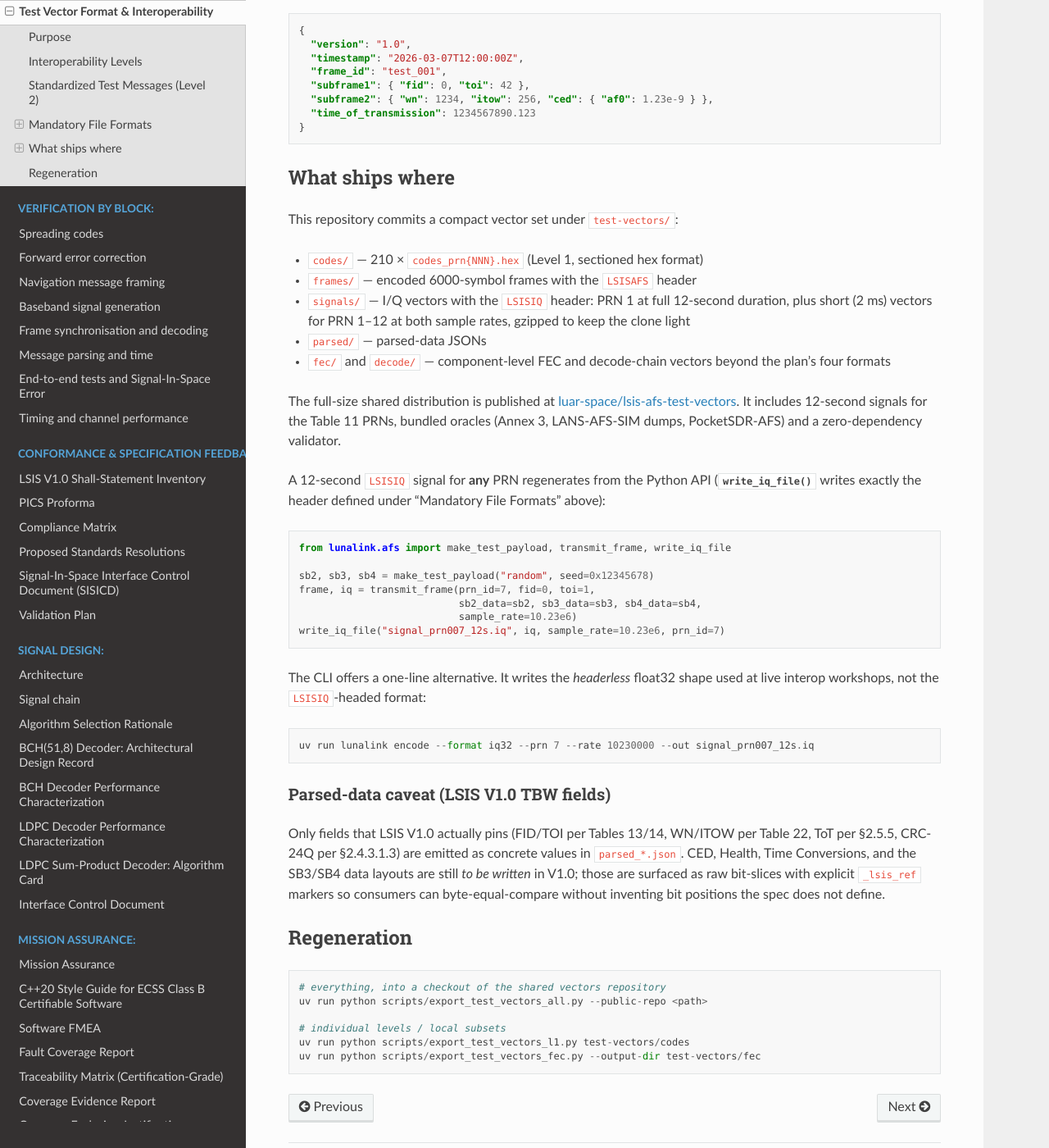
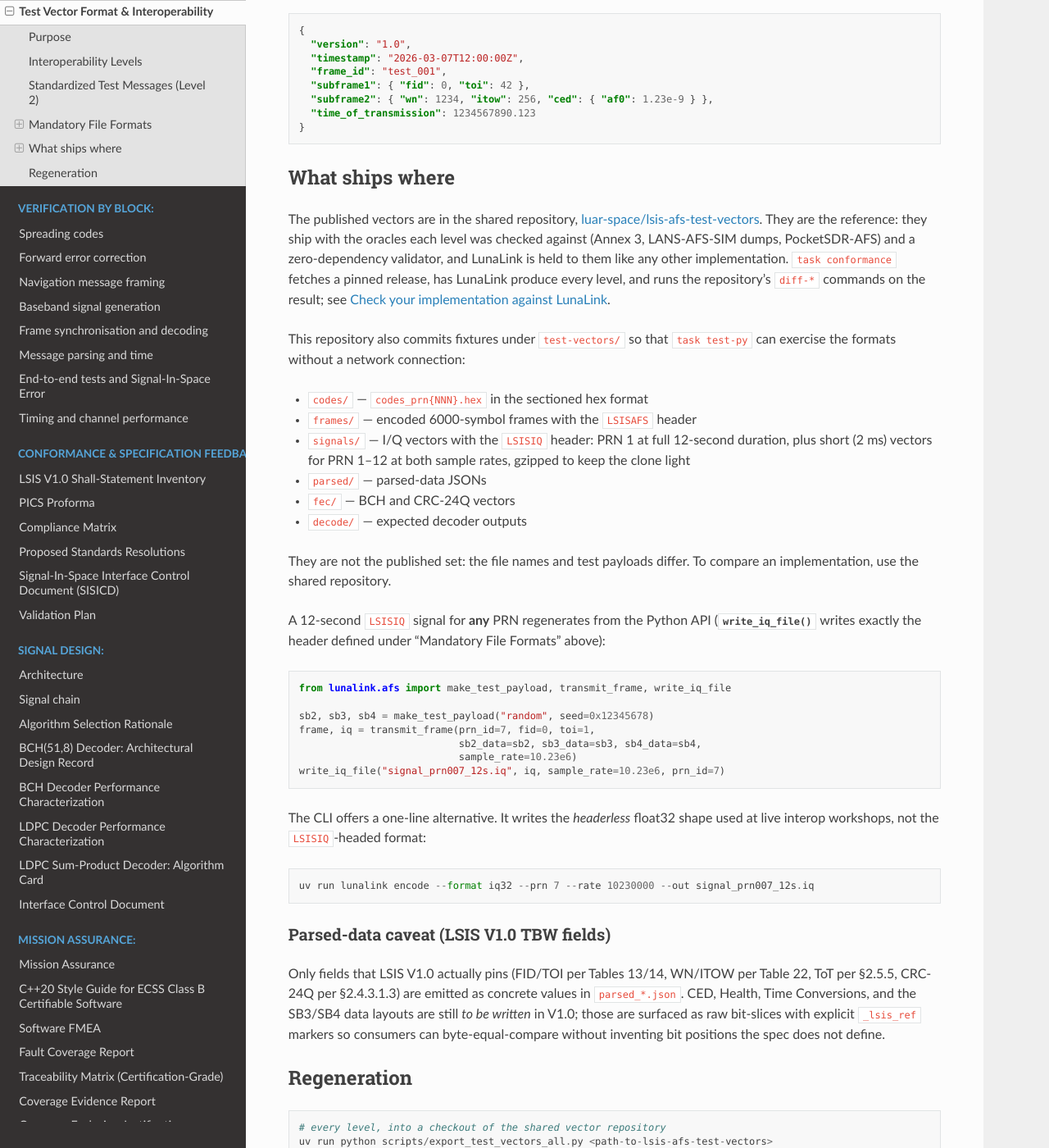
Before and after one commit to luar-space/lunalink, a Sphinx documentation site: the page built from docs/test_vectors.rst, in a window 1280 px wide and 1400 px high, scrolled down 2222 px. Shown: the whole window at 82% size. Built offline with Sphinx 7.4.7 and the Read the Docs theme 3.1.0, drawn with Linux system fonts in a browser that asks for light colours; pages that are not in the unit, such as notebooks, are missing from menus; some of the changed text lies outside the part shown.

Commit message:
docs: the shared vectors are the reference; task conformance checks LunaLink
test_vectors.rst presented the in-repo set as what ships and gave two
regeneration commands that fail (--public-repo, --output-dir).  It now
names the shared repository as the published reference, describes
test-vectors/ as offline fixtures, and says how a new shared release is
adopted.  interoperate.rst, interop_results.rst, error_correction.rst and
the README describe task conformance.

Co-Authored-By: Claude Opus 5.5 (1M context) <noreply@anthropic.com>

```diff
--- a/docs/interop_results.rst
+++ b/docs/interop_results.rst
@@ -264,6 +264,9 @@ Reproduction
    task interop            # levels 1 to 3, against LANS-AFS-SIM
    task interop-receiver   # levels 4 and 5, against PocketSDR-AFS
 
+``task conformance`` checks LunaLink against the shared test vectors at every
+level; see :doc:`interoperate`.
+
 ``task interop`` runs these two steps, which can also be run by hand:
 
 .. code-block:: bash
--- a/docs/test_vectors.rst
+++ b/docs/test_vectors.rst
@@ -10,8 +10,9 @@ against these vectors, see :doc:`interoperate`.
 Purpose
 -------
 
-Any team can check its AFS receiver pipeline against our encoder output, or
-ours against theirs, without installing this library.  Each vector pairs
+Any team can check its implementation against the shared vectors, the same
+ones LunaLink is checked against, without installing this library.  Each
+vector pairs
 ground-truth message fields with the intermediate and final encoded outputs,
 file headers included.
 
@@ -138,22 +139,30 @@ JSON field extraction using the plan's schema:
 What ships where
 ----------------
 
-This repository commits a compact vector set under ``test-vectors/``:
+The published vectors are in the shared repository,
+`luar-space/lsis-afs-test-vectors
+<https://github.com/luar-space/lsis-afs-test-vectors>`__.  They are the
+reference: they ship with the oracles each level was checked against
+(Annex 3, LANS-AFS-SIM dumps, PocketSDR-AFS) and a zero-dependency
+validator, and LunaLink is held to them like any other implementation.
+``task conformance`` fetches a pinned release, has LunaLink produce every
+level, and runs the repository's ``diff-*`` commands on the result; see
+:doc:`interoperate`.
 
-*   ``codes/`` — 210 × ``codes_prn{NNN}.hex`` (Level 1, sectioned hex format)
+This repository also commits fixtures under ``test-vectors/`` so that
+``task test-py`` can exercise the formats without a network connection:
+
+*   ``codes/`` — ``codes_prn{NNN}.hex`` in the sectioned hex format
 *   ``frames/`` — encoded 6000-symbol frames with the ``LSISAFS`` header
 *   ``signals/`` — I/Q vectors with the ``LSISIQ`` header: PRN 1 at full
     12-second duration, plus short (2 ms) vectors for PRN 1–12 at both
     sample rates, gzipped to keep the clone light
 *   ``parsed/`` — parsed-data JSONs
-*   ``fec/`` and ``decode/`` — component-level FEC and decode-chain vectors
-    beyond the plan's four formats
+*   ``fec/`` — BCH and CRC-24Q vectors
+*   ``decode/`` — expected decoder outputs
 
-The full-size shared distribution is published at
-`luar-space/lsis-afs-test-vectors
-<https://github.com/luar-space/lsis-afs-test-vectors>`__.  It includes
-12-second signals for the Table 11 PRNs, bundled oracles (Annex 3,
-LANS-AFS-SIM dumps, PocketSDR-AFS) and a zero-dependency validator.
+They are not the published set: the file names and test payloads differ.
+To compare an implementation, use the shared repository.
 
 A 12-second ``LSISIQ`` signal for **any** PRN regenerates from the Python
 API (:func:`~lunalink.afs.write_iq_file` writes exactly the header defined
@@ -190,9 +199,13 @@ Regeneration
 
 ::
 
-    # everything, into a checkout of the shared vectors repository
-    uv run python scripts/export_test_vectors_all.py --public-repo <path>
+    # every level, into a checkout of the shared vector repository
+    uv run python scripts/export_test_vectors_all.py <path-to-lsis-afs-test-vectors>
 
-    # individual levels / local subsets
-    uv run python scripts/export_test_vectors_l1.py test-vectors/codes
-    uv run python scripts/export_test_vectors_fec.py --output-dir test-vectors/fec
+    # LunaLink's offline fixtures under test-vectors/
+    uv run python tests/generate_test_vectors.py
+
+A new release of the shared vectors has to pass the repository's own
+``check-*`` commands.  LunaLink then moves the pin in
+``scripts/interop/conformance.py`` and has to pass ``task conformance``
+against it.
```
Also changed, not shown: README.md (+3 -1 lines), docs/interoperate.rst (+13 -2 lines), docs/verification/error_correction.rst (+18 -18 lines).
